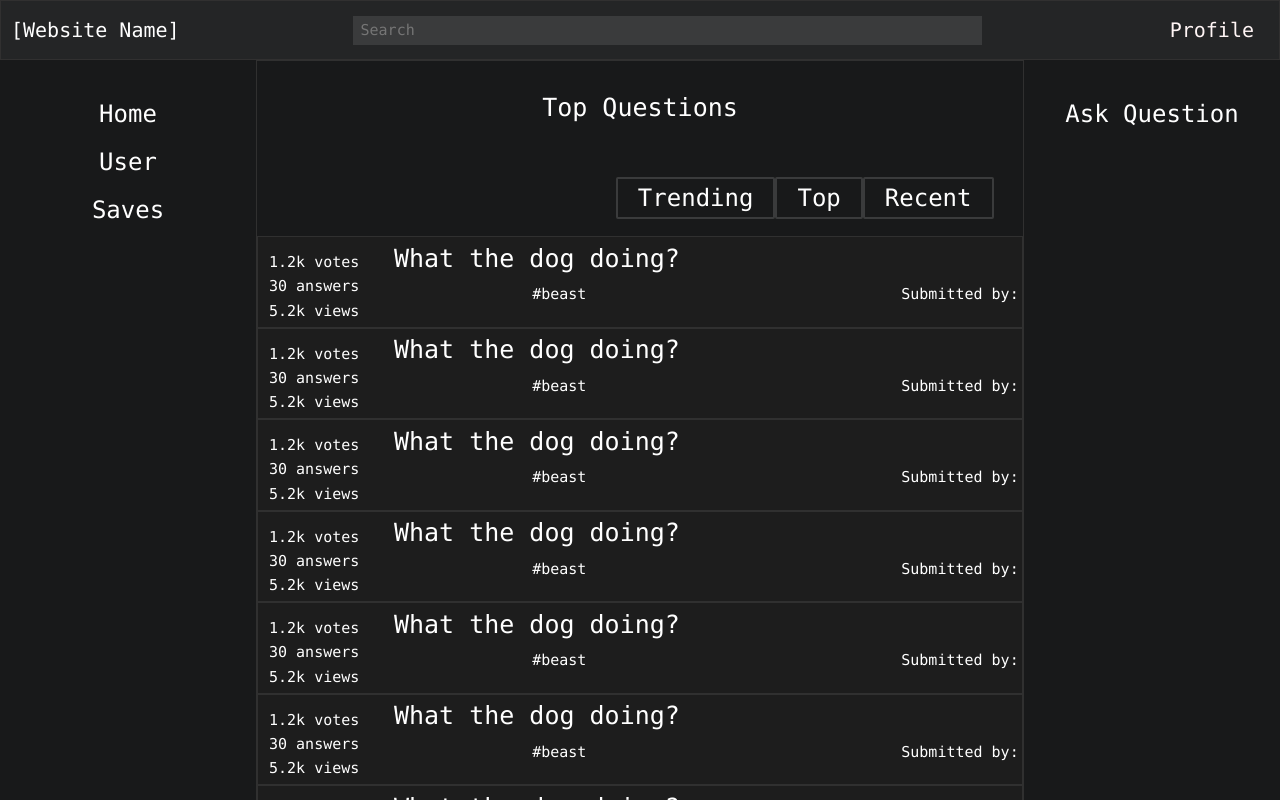
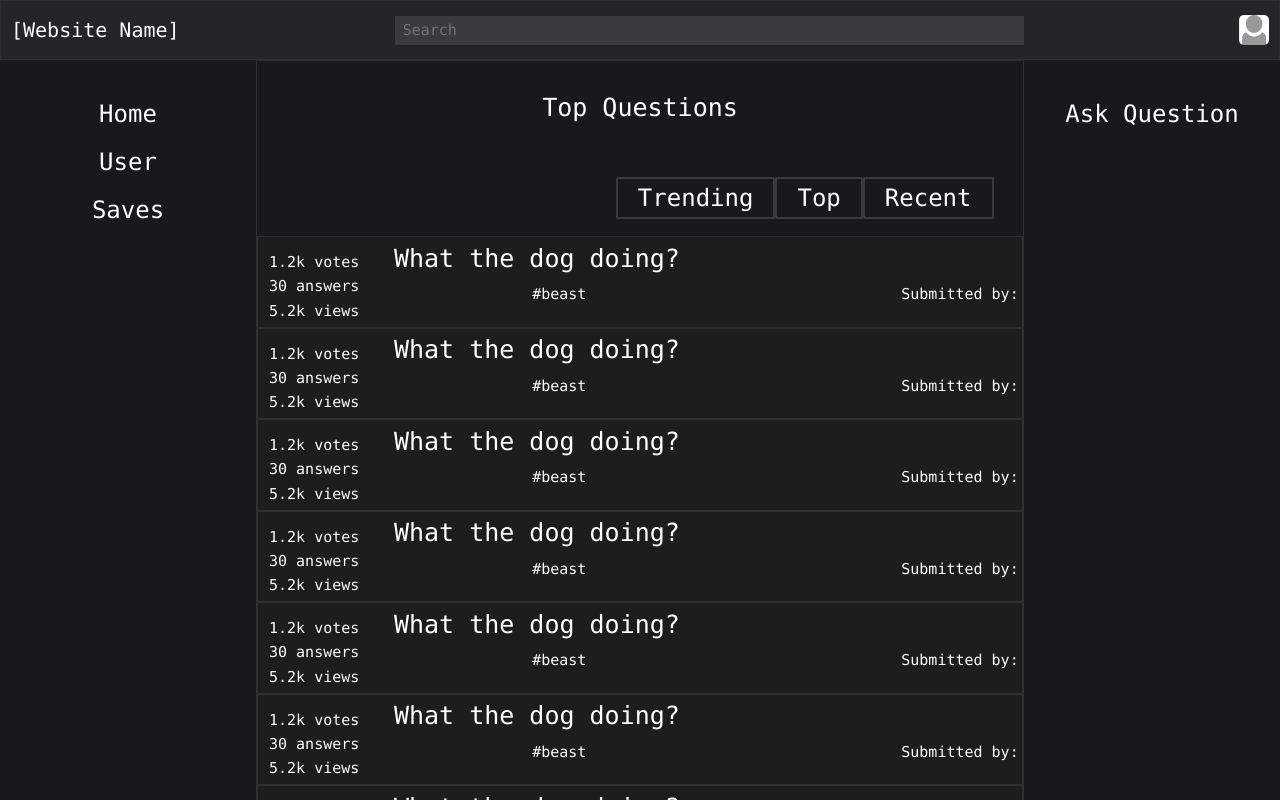
Before and after one commit to Scrappyz/QA-Sharing-Platform, a React (Create React App) app: page / in a window 1280 px wide. Built offline with nearby package versions, Linux system fonts and the light colour scheme.

Commit message:
Added profile pic

```diff
--- a/src/views/components/Header/Header.css
+++ b/src/views/components/Header/Header.css
@@ -30,6 +30,7 @@ header .search-bar {
     height: calc(100% - 50%);
     display: flex;
     align-items: center;
+    justify-content: center;
     background-color: #3a3b3c;
 }
 
@@ -49,16 +50,23 @@ header .button-container {
 
 header .profile {
     text-align: center;
-    font-size: 2rem;
-    font-weight: 400;
-    padding: 1.5rem;
+    padding: 0;
     border: none;
     color: rgb(255, 245, 245);
     background: none;
     white-space: nowrap;
+    width: 30px;
+    height: 30px;
+    cursor: pointer;
 }
 
 header .profile:hover {
     background-color: #3a3b3c;
     transition: 0.5s;
 }
+
+header .profile .profile-pic {
+    width: 100%;
+    height: 100%;
+    border-radius: 5px;
+}
--- a/src/views/components/Header/Header.js
+++ b/src/views/components/Header/Header.js
@@ -1,6 +1,7 @@
 import React from "react";
 import { useNavigate } from "react-router-dom";
 import "./Header.css";
+import ProfilePic from "../../../assets/profile/profile.png";
 
 function Header() {
     const navigate = useNavigate();
@@ -10,11 +11,9 @@ function Header() {
             <div className="website-name">[Website Name]</div>
             <div className="search-bar">
                 <input type="text" placeholder="Search" />
-                {/* You can add additional styling or features to your search bar */}
             </div>
             <div className="button-container">
-                <button className="profile" onClick={() => navigate("/profile")}>Profile</button>
-                {/* Add more buttons as needed */}
+                <button className="profile" onClick={() => navigate("/profile")}><img src={ProfilePic} className="profile-pic" /></button>
             </div>
         </header>
     );
```
Also changed, not shown: src/assets/profile/profile.png (added).
